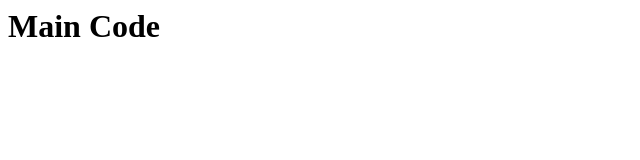
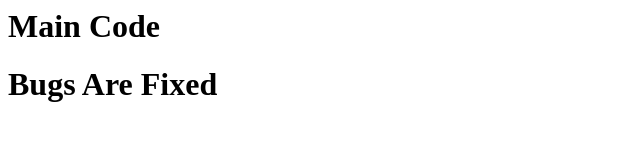
Before and after one commit to 10kc-session/28r-branches, a plain HTML site: page index.html in a window 1280 px wide. Shown: the whole page, without its empty margins (0-640 px from the left). Drawn offline with Linux system fonts and the light colour scheme.

Commit message:
Bugfix - 1

```diff
--- a/index.html
+++ b/index.html
@@ -1 +1,2 @@
 <h1>Main Code</h1>
+<h1>Bugs Are Fixed</h1>
```
Also changed, not shown: bug.txt (added).
